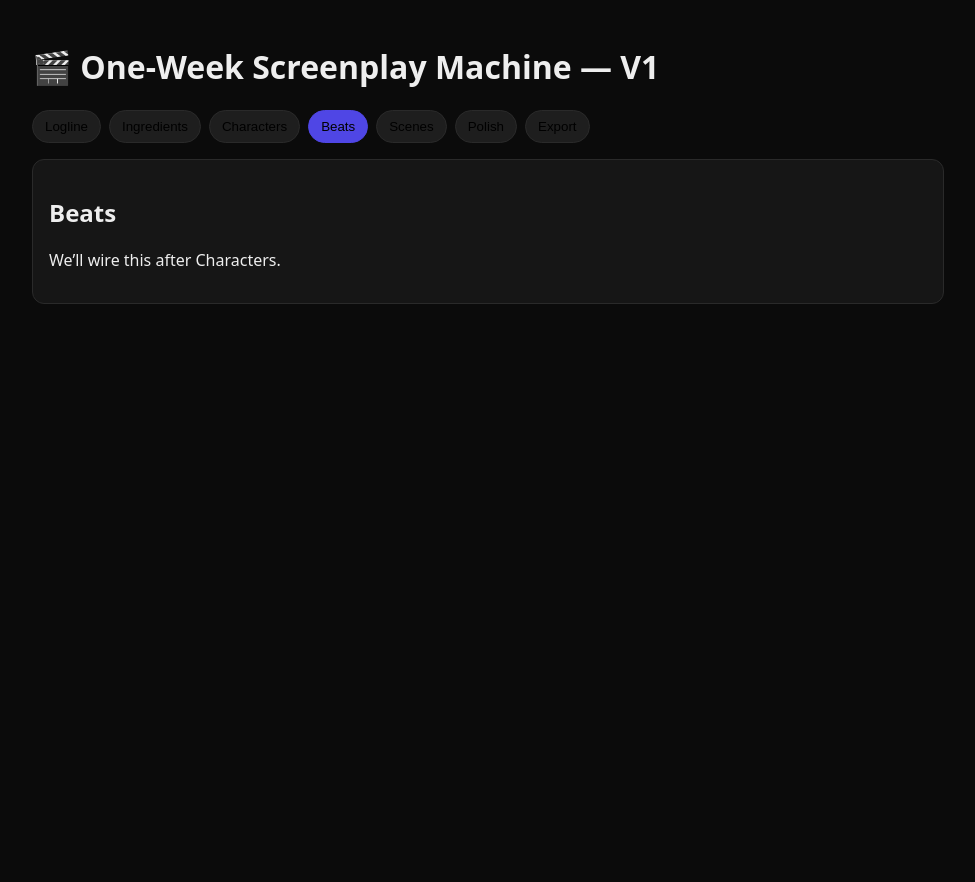
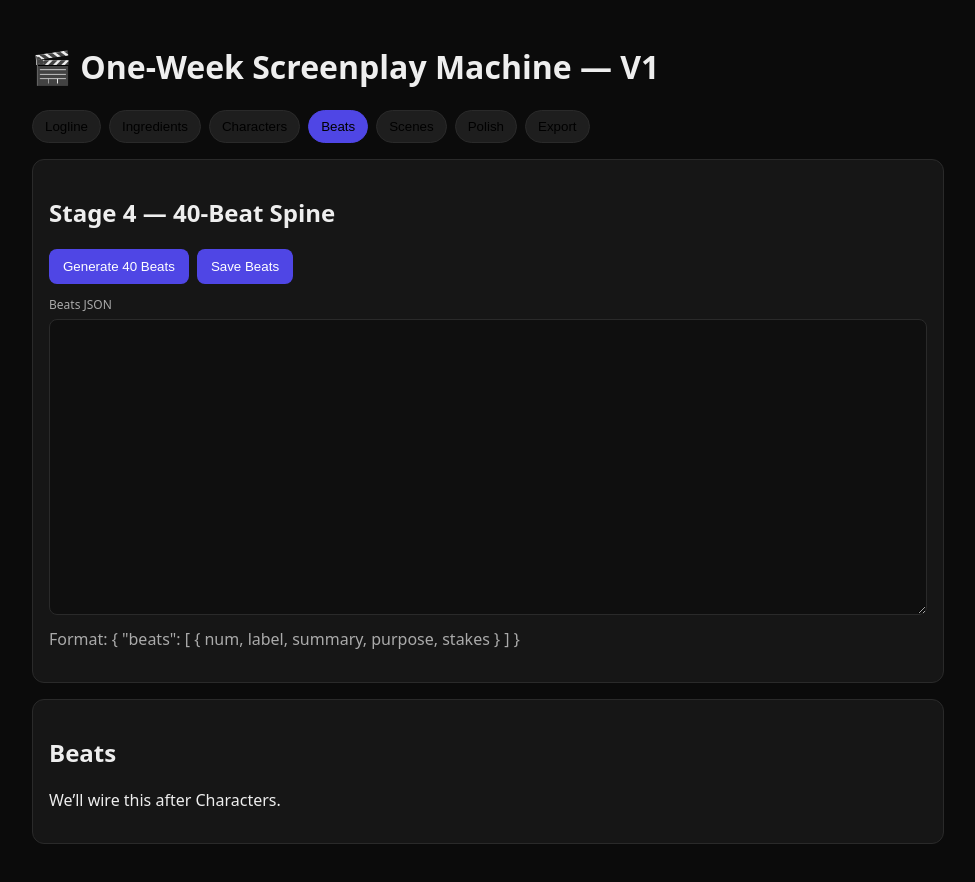
Before and after one commit to Rajkota03/one-week-screenplay-v1, a Next.js app: page / in a window 1280 px wide. Both pictures are taken after a click on the button "Beats". Shown: the whole page, without its empty margins (152-1127 px from the left). Before the commit the page ends 800 px from the top, so only its background shows below. Built offline with nearby package versions, Linux system fonts and the light colour scheme.

Commit message:
Update index.tsx

```diff
--- a/pages/index.tsx
+++ b/pages/index.tsx
@@ -25,6 +25,7 @@ export default function Home() {
       {tab === 'Logline' && <LoglineTab projectId={projectId} setProjectId={setProjectId} />}
       {tab === 'Ingredients' && <IngredientsTab projectId={projectId} setProjectId={setProjectId} />}
       {tab === 'Characters' && <CharactersTab projectId={projectId} />}
+      {tab === 'Beats' && <BeatsTab projectId={projectId} />}
       {tab !== 'Logline' && tab !== 'Ingredients' && tab !== 'Characters' && <Placeholder title={tab} />}
     </div>
   );
@@ -249,3 +250,54 @@ function CharactersTab({ projectId }:{ projectId:string|null; }) {
     </div>
   );
 }
+
+function BeatsTab({ projectId }:{ projectId:string|null; }) {
+  const [jsonText, setJsonText] = useState<string>('');
+  const [status, setStatus] = useState<string | null>(null);
+  const [busy, setBusy] = useState(false);
+
+  const generate = async () => {
+    setBusy(true); setStatus(null);
+    // You can pass theme/world later; V1 uses canonical premise
+    const res = await fetch('/api/refine-beats', {
+      method:'POST', headers:{'Content-Type':'application/json'},
+      body: JSON.stringify({ logline: 'Use project premise' })
+    });
+    const data = await res.json();
+    setJsonText(JSON.stringify(data, null, 2));
+    setBusy(false);
+  };
+
+  const save = async () => {
+    try {
+      const parsed = JSON.parse(jsonText);
+      const beats = parsed.beats || [];
+      if (!projectId) { setStatus('No projectId. Save earlier stages first.'); return; }
+      setBusy(true); setStatus(null);
+      const r = await fetch('/api/save-beats', {
+        method:'POST', headers:{'Content-Type':'application/json'},
+        body: JSON.stringify({ projectId, beats })
+      });
+      const d = await r.json();
+      setStatus(d?.ok ? `Saved ✔ ${d.count} beats` : `Save failed: ${d?.error||'unknown'}`);
+    } catch {
+      setStatus('Invalid JSON. Click Generate, then edit lightly.');
+    } finally {
+      setBusy(false);
+    }
+  };
+
+  return (
+    <div className="card">
+      <h2>Stage 4 — 40-Beat Spine</h2>
+      <div style={{display:'flex', gap:8}}>
+        <button className="button" onClick={generate} disabled={busy}>{busy?'Thinking…':'Generate 40 Beats'}</button>
+        <button className="button" onClick={save} disabled={busy}>{busy?'Saving…':'Save Beats'}</button>
+      </div>
+      {status && <p style={{color:'#8b8', marginTop:8}}>{status}</p>}
+      <label style={{marginTop:12}}>Beats JSON</label>
+      <textarea rows={18} value={jsonText} onChange={e=>setJsonText(e.target.value)} />
+      <p style={{color:'#aaa', marginTop:8}}>Format: {"{ \"beats\": [ { num, label, summary, purpose, stakes } ] }"}</p>
+    </div>
+  );
+}
```
